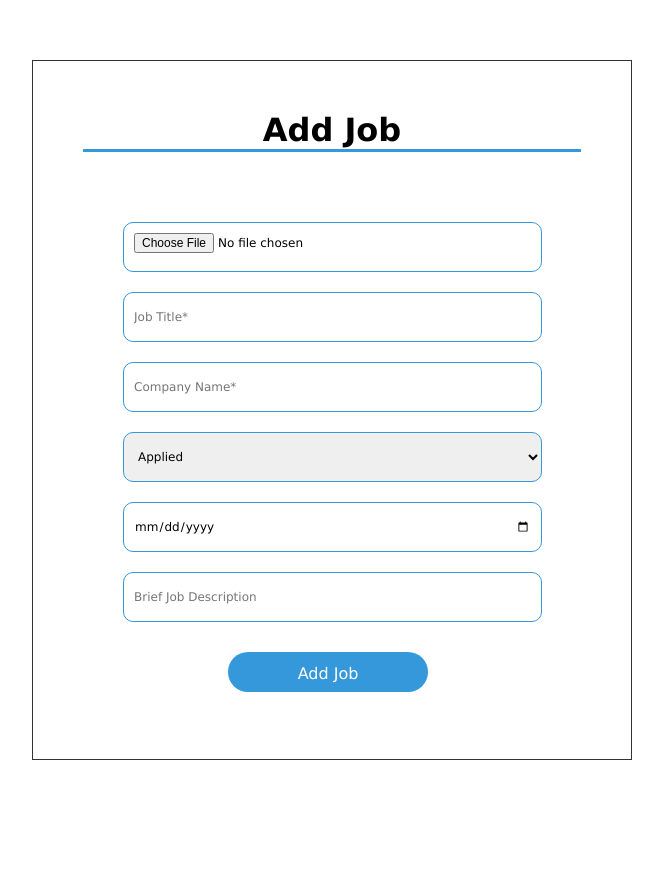
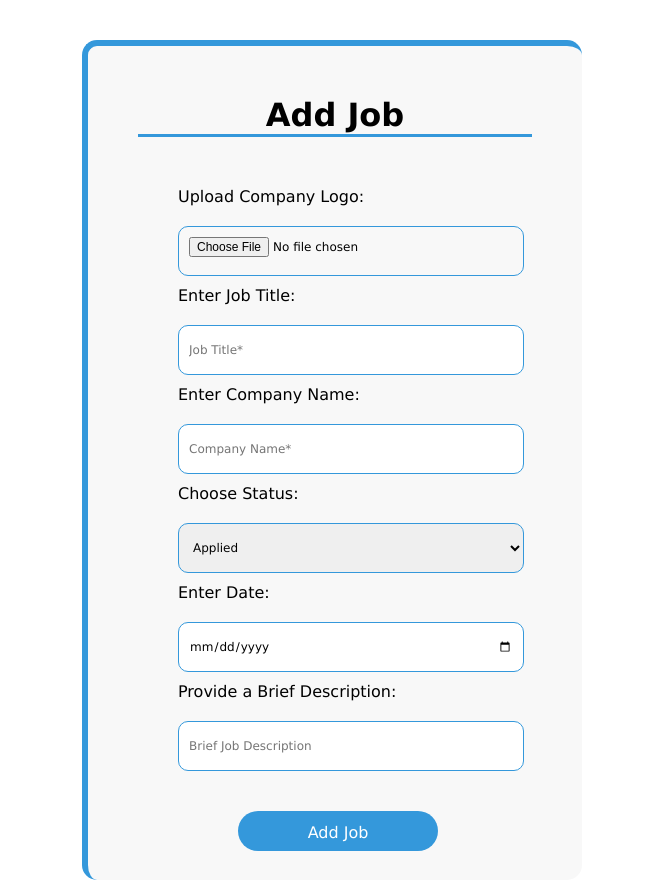
Before and after one commit to ThembelihleQueeneth/job_sprint, a React (Vite) app: page /add in a window 1280 px wide. Shown: the whole page, without its empty margins (308-971 px from the left). Before the commit the page ends 800 px from the top, so only its background shows below. Built offline with nearby package versions, Linux system fonts and the light colour scheme.

Commit message:
Improved the Add Job Page by Adding lables instead of using placeholders only

```diff
--- a/src/pages/AddJob.tsx
+++ b/src/pages/AddJob.tsx
@@ -68,6 +68,8 @@ export const AddJob = () => {
     <form className={styles['JobContainer']} onSubmit={handleAddJob}>
       <h1 className={styles['add-job-heading']}>Add Job</h1>
 
+      <label htmlFor="
+        " className={styles['label-form']}>Upload Company Logo:</label>
       <input
         className={styles['job-input']}
         type="file"
@@ -75,7 +77,9 @@ export const AddJob = () => {
         onChange={handleImageChange}
         required
         aria-label="State"
-      />
+      /> <br />
+      <label htmlFor="
+        " className={styles['label-form']}>Enter Job Title:</label>
 
       <input
         className={styles['job-input']}
@@ -84,7 +88,10 @@ export const AddJob = () => {
         value={title}
         onChange={(e) => setTitle(e.target.value)}
         required
-      />
+      /> <br />
+
+      <label htmlFor="
+        " className={styles['label-form']}>Enter Company Name:</label>
 
       <input
         className={styles['job-input']}
@@ -93,7 +100,9 @@ export const AddJob = () => {
         value={company}
         onChange={(e) => setCompany(e.target.value)}
         required
-      />
+      /> <br />
+      <label htmlFor="
+        " className={styles['label-form']}>Choose Status:</label>
 
       <select
         name="status"
@@ -106,7 +115,10 @@ export const AddJob = () => {
         <option value="Applied">Applied</option>
         <option value="Rejected">Rejected</option>
         <option value="Interviewed">Interviewed</option>
-      </select>
+      </select> <br />
+
+      <label htmlFor="
+        " className={styles['label-form']}>Enter Date:</label>
 
       <input
         className={styles['job-input']}
@@ -114,7 +126,9 @@ export const AddJob = () => {
         value={date}
         onChange={(e) => setDate(e.target.value)}
         aria-label="State"
-      />
+      /> <br />
+      <label htmlFor="
+        " className={styles['label-form']}>Provide a Brief Description:</label>
 
       <input
         className={styles['job-input']}
--- a/src/styles/AddJob.module.css
+++ b/src/styles/AddJob.module.css
@@ -1,12 +1,16 @@
 .JobContainer{
-    width: 600px;
-    height: 700px;
-    border: 1px solid #333;
+    width: 500px;
+    height: 840px;
+    border: none;
+    border-radius: 15px;
     margin: auto;
     justify-content: center;
     align-items: center;
-    margin-top: 60px;
-
+    margin-top: 40px;
+    border-top: 6px solid #3498db;
+    border-left: 6px solid #3498db;
+    box-shadow: 0,0,0,9 #3498db;
+    background-color: #f8f8f8;
 }
 .add-job-heading{
     margin-bottom: 50px;
@@ -27,7 +31,13 @@
     border-radius: 10px;
     font-size: 12px;
     cursor: pointer;
+    margin-bottom: 10px;
 
+
+}
+.label-form{
+  margin-top: 10px;
+  margin-left: 90px;
 }
 
 .AddNewJobBtn {
@@ -42,7 +52,7 @@
   transition: background 0.3s ease;
   width: 200px;
   height: 40px;
-  margin-left: 195px;
+  margin-left: 150px;
   margin-top: 30px;
 }
 
```
